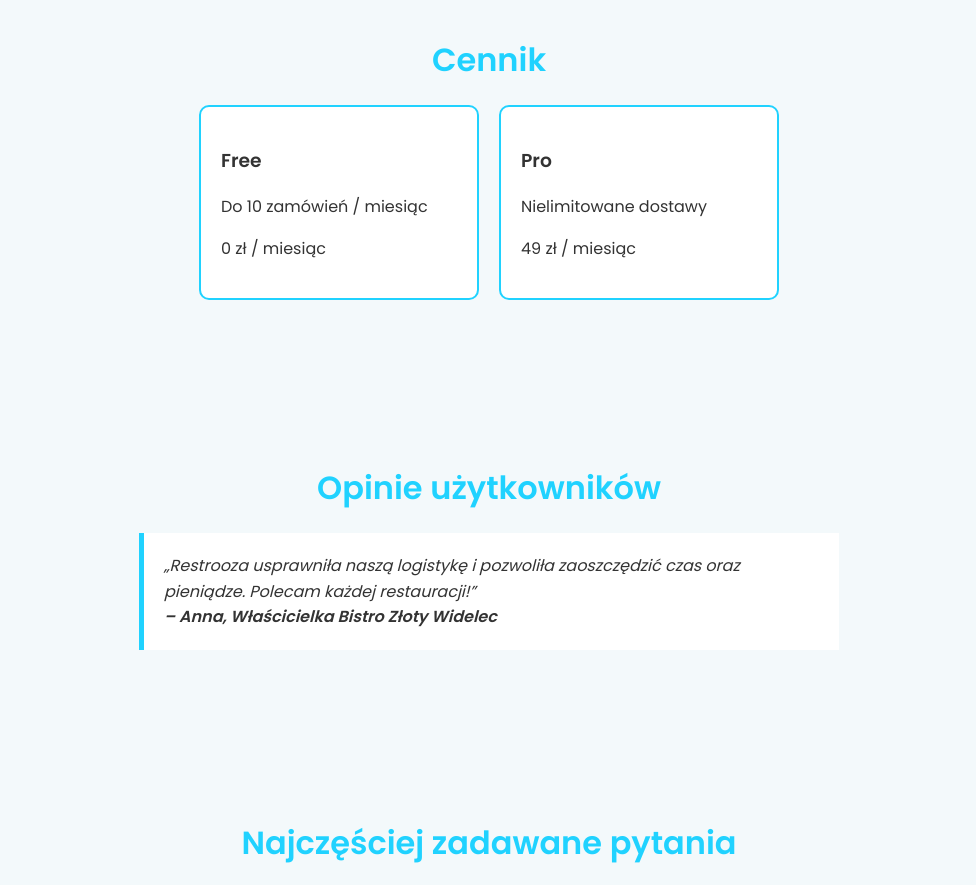
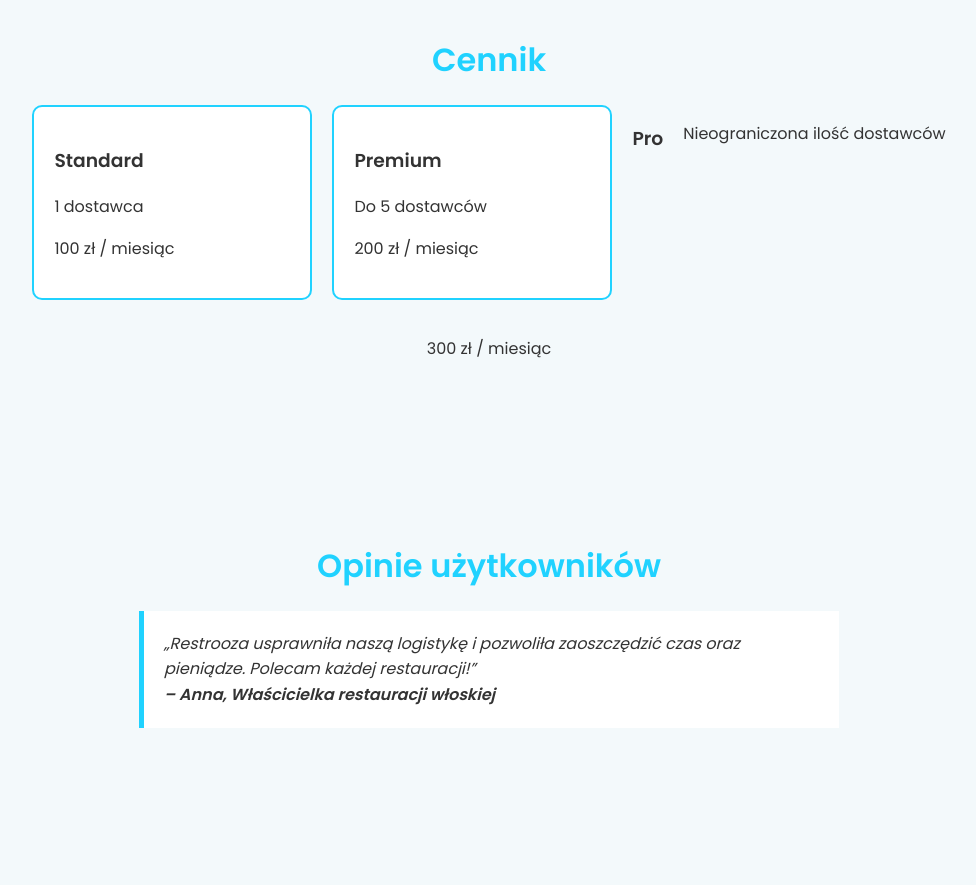
Before and after one commit to restrooza/io, a plain HTML site: page index.html in a window 1280 px wide. Shown: the part 1280-2165 px from the top of the page, without its empty margins (151-1127 px from the left). Drawn offline with Linux system fonts and the light colour scheme.

Commit message:
Update index.html

```diff
--- a/index.html
+++ b/index.html
@@ -219,14 +219,18 @@
     <h2>Cennik</h2>
     <ul>
       <li>
-        <h3>Free</h3>
-        <p>Do 10 zamówień / miesiąc</p>
-        <p>0 zł / miesiąc</p>
+        <h3>Standard</h3>
+        <p>1 dostawca</p>
+        <p>100 zł / miesiąc</p>
       </li>
       <li>
-        <h3>Pro</h3>
-        <p>Nielimitowane dostawy</p>
-        <p>49 zł / miesiąc</p>
+        <h3>Premium</h3>
+        <p>Do 5 dostawców</p>
+        <p>200 zł / miesiąc</p>
+      </li>
+      <h3>Pro</h3>
+        <p>Nieograniczona ilość dostawców</p>
+        <p>300 zł / miesiąc</p>
       </li>
     </ul>
   </section>
@@ -235,7 +239,7 @@
     <h2>Opinie użytkowników</h2>
     <blockquote>
       „Restrooza usprawniła naszą logistykę i pozwoliła zaoszczędzić czas oraz pieniądze. Polecam każdej restauracji!”
-      <br><strong>– Anna, Właścicielka Bistro Złoty Widelec</strong>
+      <br><strong>– Anna, Właścicielka restauracji włoskiej</strong>
     </blockquote>
   </section>
 
```
